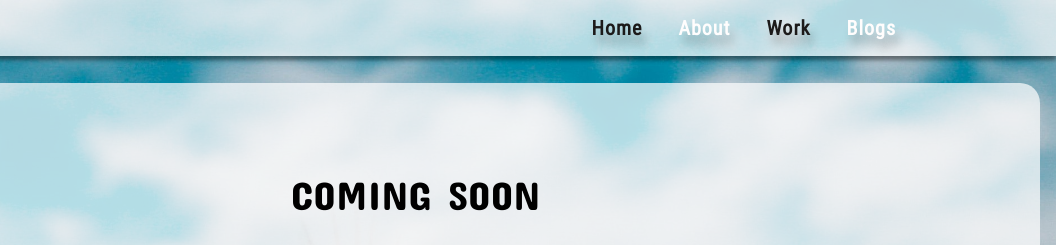
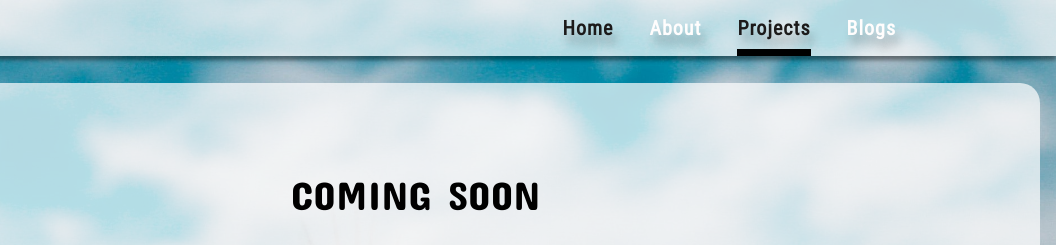
Before and after one commit to yahyajamaldine/portfolio1, a plain HTML site: page work.html in a window 1280 px wide. Shown: the top 245 px of the page, 224-1280 px from the left. Drawn offline with Linux system fonts and the light colour scheme.

Commit message:
fix header

```diff
--- a/work.html
+++ b/work.html
@@ -53,6 +53,16 @@ animation: moveletters 1.75s linear infinite both;
     margin-left: 2px;
     margin-right: 2px;
 }
+#work{
+            cursor: pointer;
+            border: solid rgb(0, 0, 0);
+          padding-bottom: 9px;
+          border-width: 0px 0 7px 0;
+    }
+ #work:hover{
+            border: none;
+
+          }
 .desc_button:hover{
     border: 1px solid white;
     cursor: pointer;
@@ -134,7 +144,7 @@ a.account:hover{
             <ul class="slid_menu_list">
                 <li class="slid_menu_item" onclick="location.href='/index.html'">Home</li>
                 <li class="slid_menu_item" onclick="location.href='/About.html'">About</li>
-                <li class="slid_menu_item" onclick="location.href='/work.html'">Work</li>
+                <li class="slid_menu_item" onclick="location.href='/work.html'">Projects</li>
                 <li class="slid_menu_item" onclick="location.href='/blogs.html'">Blogs</li>
             </ul>
             <p class="attributte">Icons designed By <a href="https://www.flaticon.com/authors/xnimrodx">xnimrodx</a> and <a href="https://www.flaticon.com/authors/xnimrodx">Pixel perfect</a>.</p>
@@ -169,7 +179,7 @@ a.account:hover{
             <nav class="header_nav">
                 <a id="home" href="./index.html">Home</a>
                   <a id="about" href="./About.html">About</a>
-                  <a id="work" href="./work.html">Work</a>
+                  <a id="work" href="./work.html">Projects</a>
                 <a id="blog" href="./blogs.html">Blogs</a>
                 <span class="menu_icon_open">
                     <svg class="menu_svg" width="30" height="30" viewBox="0 -53 384 384" xmlns="http://www.w3.org/2000/svg">
```
Also changed, not shown: About.html (+11 -2 lines), Blogs.html (+11 -2 lines), index.html (+12 -2 lines).
